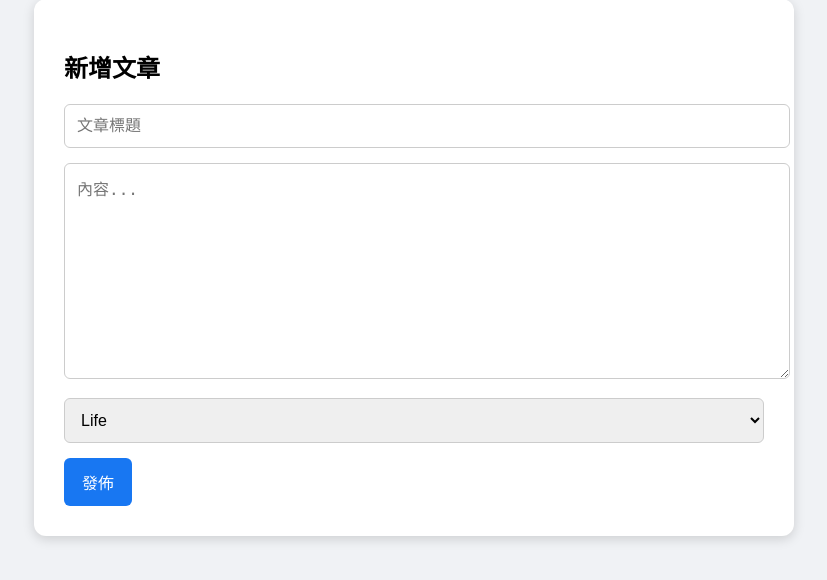
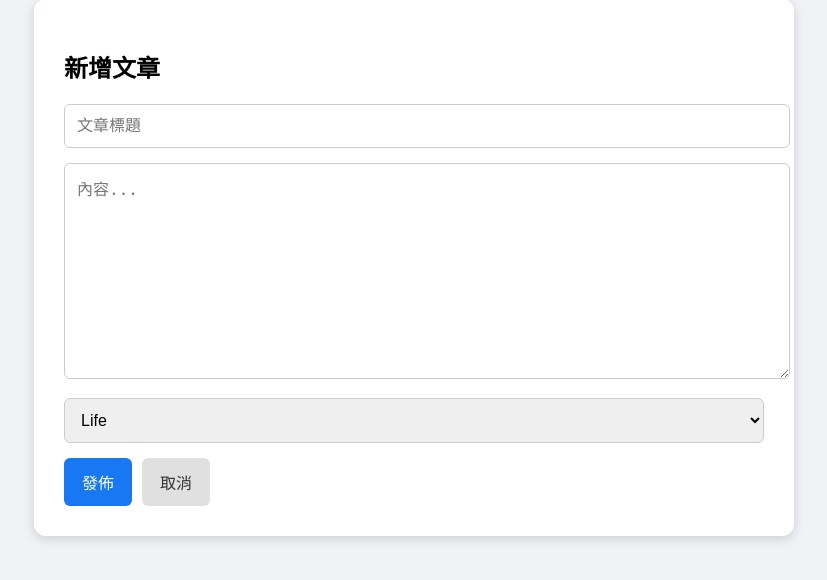
Before and after one commit to DanielYut/final_project_blog, a Flask app: page /posts/create in a window 1280 px wide. Shown: the part 41-621 px from the top of the page, without its empty margins (226-1053 px from the left). Run offline with Flask 3, Linux system fonts and the light colour scheme; a user stored in the database is signed in.

Commit message:
createfix

```diff
--- a/app.py
+++ b/app.py
@@ -16,9 +16,9 @@ def create_app():
     app.config["MAIL_SERVER"] = "smtp.gmail.com"
     app.config["MAIL_PORT"] = 587
     app.config["MAIL_USE_TLS"] = True
-    app.config["MAIL_USERNAME"] = "daniel950401@gmail.com"        # 你自己換
-    app.config["MAIL_PASSWORD"] = "dmoi ylhi uaib tldg"            # 你自己換
-    app.config["MAIL_DEFAULT_SENDER"] = "daniel950401@gmail.com"   # 你自己換
+    app.config["MAIL_USERNAME"] = "daniel950401@gmail.com"
+    app.config["MAIL_PASSWORD"] = "dmoi ylhi uaib tldg"
+    app.config["MAIL_DEFAULT_SENDER"] = "daniel950401@gmail.com"
 
     # Init extensions
     db.init_app(app)
--- a/templates/post_create.html
+++ b/templates/post_create.html
@@ -41,6 +41,21 @@
         button:hover {
             background: #0d65d9;
         }
+
+        /* ===== 新增：取消按鈕樣式 ===== */
+        .cancel-btn {
+            display: inline-block;
+            padding: 12px 18px;
+            background: #e0e0e0;
+            color: #333;
+            border-radius: 6px;
+            text-decoration: none;
+            font-size: 16px;
+        }
+
+        .cancel-btn:hover {
+            background: #d5d5d5;
+        }
     </style>
 </head>
 
@@ -55,7 +70,6 @@
 
             <textarea name="content" rows="10" placeholder="內容..." required></textarea>
 
-            <!--  新增標籤 -->
             <select name="tag" required>
                 <option value="Life">Life</option>
                 <option value="School">School</option>
@@ -67,7 +81,12 @@
                 <option value="Career">Career</option>
             </select>
 
-            <button type="submit">發佈</button>
+            <!-- 發佈 + 取消 -->
+            <div style="display: flex; gap: 10px;">
+                <button type="submit">發佈</button>
+                <a href="/home" class="cancel-btn">取消</a>
+            </div>
+
         </form>
     </div>
 
```
Also changed, not shown: instance/campushub.db.
